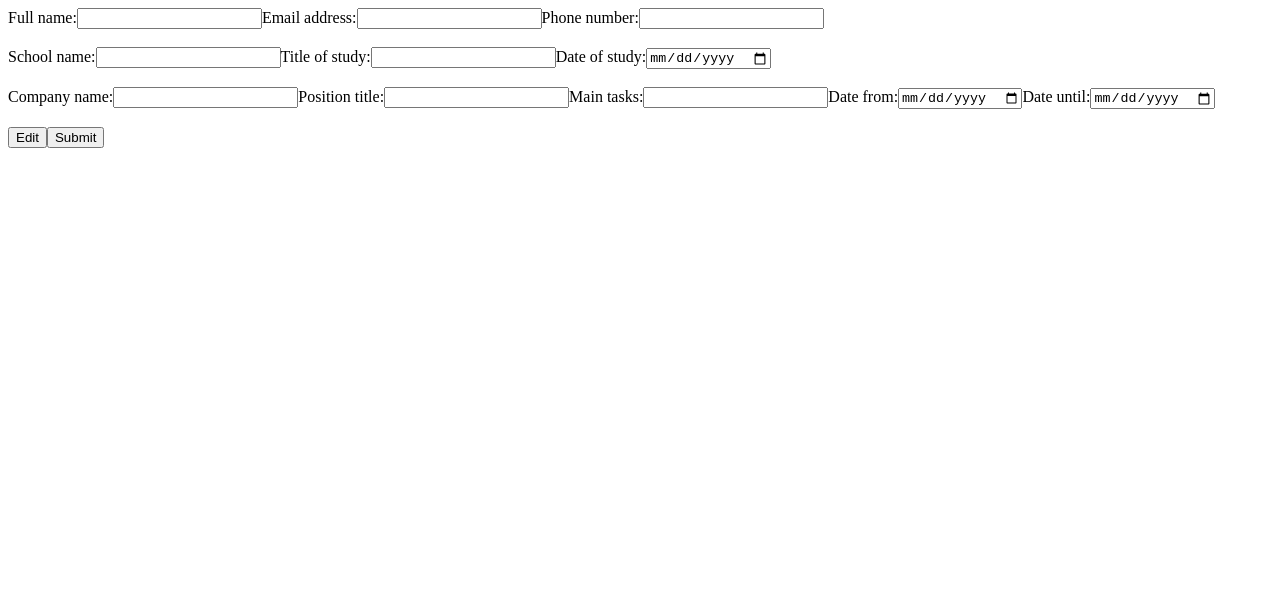
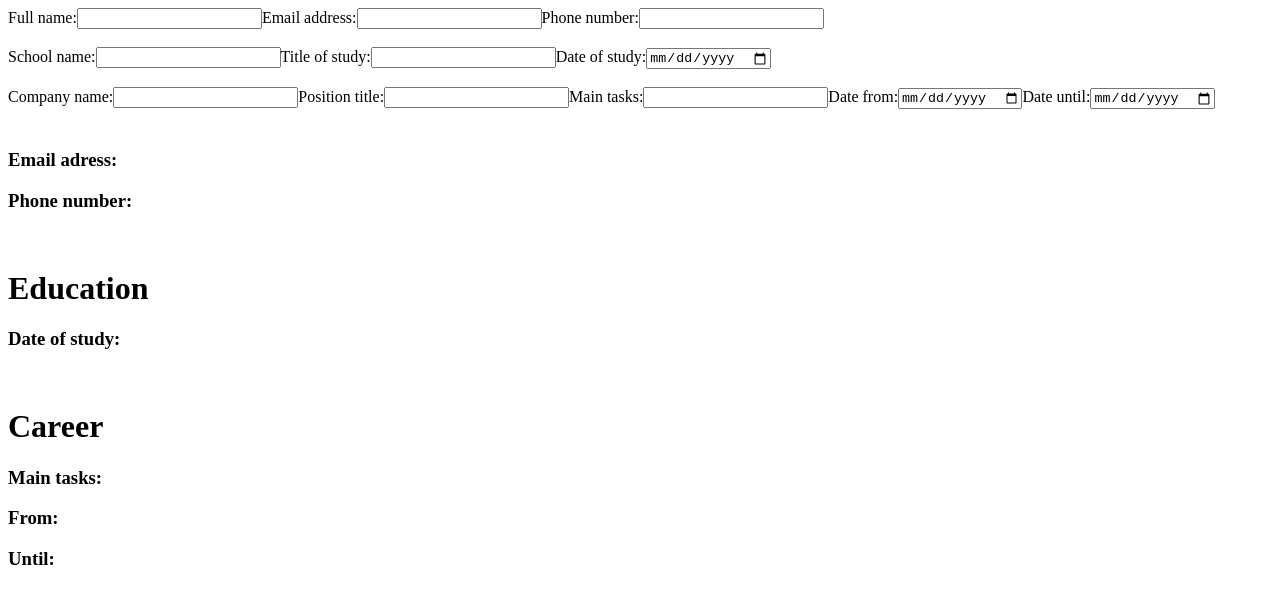
Before and after one commit to ducka1/cv-project, a React (Create React App) app: page / in a window 1280 px wide. Shown: the top 604 px of the page. Built offline with nearby package versions, Linux system fonts and the light colour scheme.

Commit message:
Render cv with html elements

```diff
--- a/src/components/App.js
+++ b/src/components/App.js
@@ -2,26 +2,33 @@ import React, { Component } from "react";
 import GeneralInfo from "./GeneralInfo";
 import EducationInfo from "./EducationInfo";
 import PracticalInfo from "./PracticalInfo";
+import RenderCV from "./RenderCV";
 
 class App extends Component {
 	constructor() {
 		super();
 
-		this.state = {};
+		this.state = {
+			full_name: "",
+			email: "",
+			phone: "",
+			school_name: "",
+			study_tile: "",
+			date: "",
+			company_name: "",
+			position_title: "",
+			tasks: "",
+			date_from: "",
+			date_until: "",
+		};
 
 		this.handleChange = this.handleChange.bind(this);
-		this.handleSubmit = this.handleSubmit.bind(this);
 	}
 
 	handleChange(event) {
 		this.setState({
 			[event.target.id]: event.target.value
 		});
-		console.log(this.state);
-	}
-
-	handleSubmit() {
-
 	}
 
 	render() {
@@ -33,11 +40,7 @@ class App extends Component {
 				<br></br>
 				<PracticalInfo onChange={this.handleChange}/>
 				<br></br>
-
-				<div className="buttons">
-					<button type="button">Edit</button>
-					<button onClick={this.handleSubmit} type="button">Submit</button>
-				</div>
+				<RenderCV state={this.state}/>
 			</div>
 		);
 	}
--- /dev/null
+++ b/src/components/RenderCV.js
@@ -0,0 +1,35 @@
+import React, { Component } from "react";
+
+class RenderCV extends Component {
+	render() {
+		const state = this.props.state
+
+		return (
+			<div className="cv">
+				<div className="general_info">
+					<h1>{state.full_name}</h1>
+					<h3>Email adress: {state.email}</h3>
+					<h3>Phone number: {state.phone}</h3>
+				</div>
+				<br></br>
+				<div className="education_info">
+					<h1>Education</h1>
+					<h2>{state.school_name}</h2>
+					<h3>{state.study_title}</h3>
+					<h3>Date of study: {state.date}</h3>
+				</div>
+				<br></br>
+				<div className="practical_info">
+					<h1>Career</h1>
+					<h2>{state.company_name}</h2>
+					<h2>{state.position_title}</h2>
+					<h3>Main tasks: {state.tasks}</h3>
+					<h3>From: {state.date_from}</h3>
+					<h3>Until: {state.date_until}</h3>
+				</div>
+			</div>
+		);
+	}
+}
+
+export default RenderCV;
```
